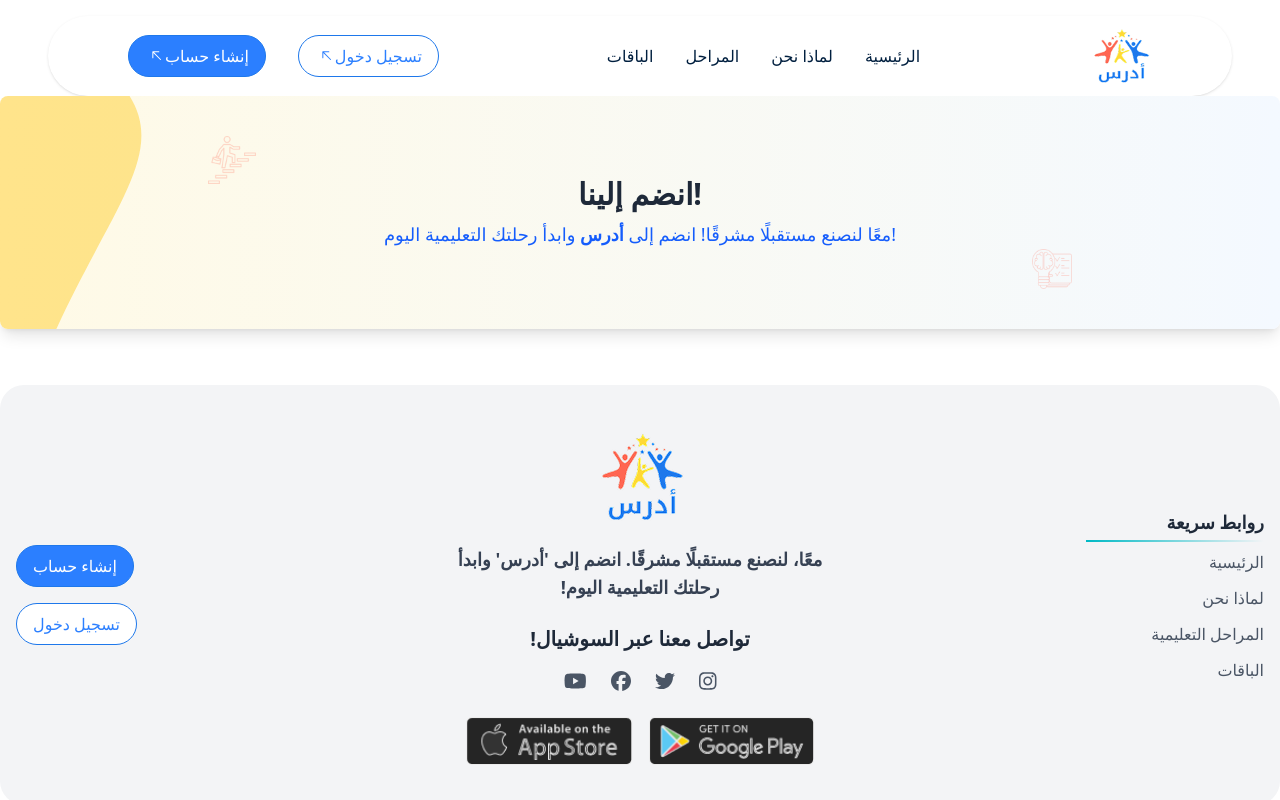
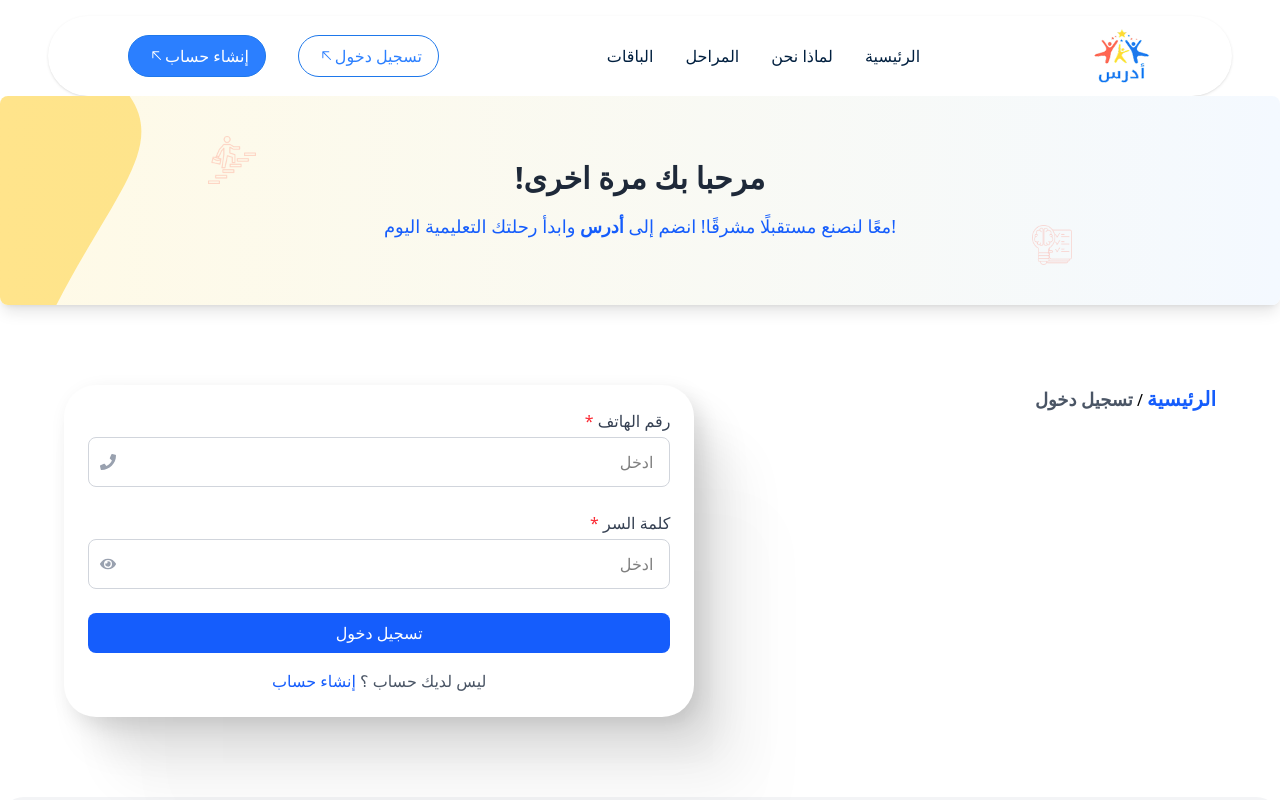
Before and after one commit to ShroukMostafaAhmed/lms-website, a React (Vite) app: page /login in a window 1280 px wide. Shown: the top 800 px of the page. Built offline with nearby package versions, Linux system fonts and the light colour scheme.

Commit message:
Login Page is done

```diff
--- a/index.html
+++ b/index.html
@@ -2,7 +2,7 @@
 <html lang="en">
   <head>
     <meta charset="UTF-8" />
-    <link rel="icon" type="image/svg+xml" href="/vite.svg" />
+    <link rel="icon" type="image/svg+xml" href="/logo.png" />
     <meta name="viewport" content="width=device-width, initial-scale=1.0" />
     <title>Aodrrus</title>
   </head>
--- /dev/null
+++ b/src/components/AuthForm/AuthForm.jsx
@@ -0,0 +1,29 @@
+import InputField from "./InputField.jsx";
+
+const AuthForm = ({ title, fields, buttonText, footerText, footerLink, footerLinkText, breadcrumbPrefix = "الرئيسية", breadcrumbLink = "/" }) => {
+    return (
+        <div dir='rtl' className="flex flex-col lg:flex-row items-center lg:items-start  justify-center lg:justify-between min-h-1/2 bg-white px-4 my-20 lg:px-16">
+            {/* Breadcrumb */}
+            <div className="w-full md:w-3/4 lg:w-1/2 mb-4 text-right top-0 p-6 lg:p-0">
+                <a href={breadcrumbLink} className="text-blue-600 text-xl font-bold">{breadcrumbPrefix}</a> / <span className="text-gray-600 text-lg font-bold">{title}</span>
+            </div>
+            {/* Form Container */}
+            <div className="bg-white p-6 rounded-4xl w-[90%] md:w-[70%] lg:w-[60%] shadow-[6px_7px_20px_0px_#0000001A,22px_29px_37px_0px_#00000017,50px_65px_49px_0px_#0000000D,89px_116px_59px_0px_#00000003,140px_181px_64px_0px_#00000000]">
+                <form>
+                    {fields.map((field, index) => (
+                        <InputField key={index} {...field} />
+                    ))}
+                    <button className="w-full bg-blue-600 text-white py-2 rounded-lg hover:bg-blue-700">
+                        {buttonText}
+                    </button>
+                </form>
+                <p className="text-center mt-4 text-gray-600">
+                    {footerText} <a href={footerLink} className="text-blue-600">{footerLinkText}</a>
+                </p>
+            </div>
+        </div>
+    );
+};
+
+
+export default AuthForm;
--- /dev/null
+++ b/src/components/AuthForm/InputField.jsx
@@ -0,0 +1,38 @@
+import {FaEye, FaEyeSlash} from "react-icons/fa";
+import {useState} from "react";
+
+const InputField = ({ label, type, placeholder, icon }) => {
+    const [showPassword, setShowPassword] = useState(false);
+    const isPassword = type === "password";
+
+    return (
+        <div className="mb-6 relative">
+            <label className="block mb-1 text-right font-medium text-gray-700">
+                {label} <span className="text-red-500">*</span>
+            </label>
+            <div className="relative">
+                <input
+                    type={isPassword && !showPassword ? "password" : "text"}
+                    className="w-full px-3 py-3 border border-gray-300 rounded-lg focus:ring focus:ring-blue-200 focus:border-blue-500 outline-none text-right pr-4"
+                    placeholder={placeholder}
+                />
+                {icon && (
+                    <span className="absolute left-3 top-1/2 transform -translate-y-1/2 text-gray-400">
+            {icon}
+          </span>
+                )}
+                {isPassword && (
+                    <button
+                        type="button"
+                        className="absolute left-3 top-1/2 transform -translate-y-1/2 text-gray-400"
+                        onClick={() => setShowPassword(!showPassword)}
+                    >
+                        {showPassword ? <FaEyeSlash /> : <FaEye />}
+                    </button>
+                )}
+            </div>
+        </div>
+    );
+};
+
+export default InputField;
--- a/src/components/HeroSections/JoinUs.jsx
+++ b/src/components/HeroSections/JoinUs.jsx
@@ -1,6 +1,6 @@
-export default function JoinUs() {
+export default function JoinUs({title, subTitle}) {
     return (
-        <div className="relative bg-gradient-to-r from-[#FFFAE6] to-[#F4F9FF] py-20 px-6 text-center rounded-lg shadow-lg overflow-hidden">
+        <div className="relative bg-gradient-to-r from-[#FFFAE6] to-[#F4F9FF] py-16 px-6 text-center rounded-lg shadow-lg overflow-hidden">
             {/* Vertical Yellow Wave on the Left */}
             <div className="absolute hidden lg:block lg: top-0 left-0 w-full h-full">
                 <svg viewBox="0 0 3950 600" className="w-full h-full" preserveAspectRatio="none">
@@ -18,9 +18,9 @@ export default function JoinUs() {
             </div>
 
             {/* Banner Content */}
-            <h2 className="text-3xl font-bold text-gray-800">انضم إلينا!</h2>
-            <p className="text-lg text-blue-600 mt-2 leading-relaxed">
-                معًا لنصنع مستقبلًا مشرقًا! انضم إلى <span className="font-bold">أدرس</span> وابدأ رحلتك التعليمية اليوم!
+            <h2 dir="rtl" className="text-3xl font-bold text-gray-800">{title}</h2>
+            <p className="text-lg text-blue-600 mt-4 leading-relaxed">
+                {subTitle}
             </p>
 
             {/* Right Icon */}
--- a/src/pages/Login/Login.jsx
+++ b/src/pages/Login/Login.jsx
@@ -1,10 +1,32 @@
 import React from 'react';
 import JoinUs from "../../components/HeroSections/JoinUs.jsx";
+import AuthForm from "../../components/AuthForm/AuthForm.jsx";
+import {FaPhone} from "react-icons/fa";
 
 function Login() {
     return (
         <>
-            <JoinUs/>
+            <JoinUs
+                // title={"انضم إلينا!"}
+                title={"مرحبا بك مرة اخرى!"}
+                subTitle={
+                    <>
+                        معًا لنصنع مستقبلًا مشرقًا! انضم إلى <span className="font-bold">أدرس</span> وابدأ رحلتك التعليمية اليوم!
+                    </>
+                }
+            />
+
+            <AuthForm
+                title="تسجيل دخول"
+                fields={[
+                    { label: "رقم الهاتف", type: "text", placeholder: "ادخل", icon: <FaPhone /> },
+                    { label: "كلمة السر", type: "password", placeholder: "ادخل" },
+                ]}
+                buttonText="تسجيل دخول"
+                footerText="ليس لديك حساب ؟"
+                footerLink="/register"
+                footerLinkText="إنشاء حساب"
+            />
         </>
     );
 }
```
